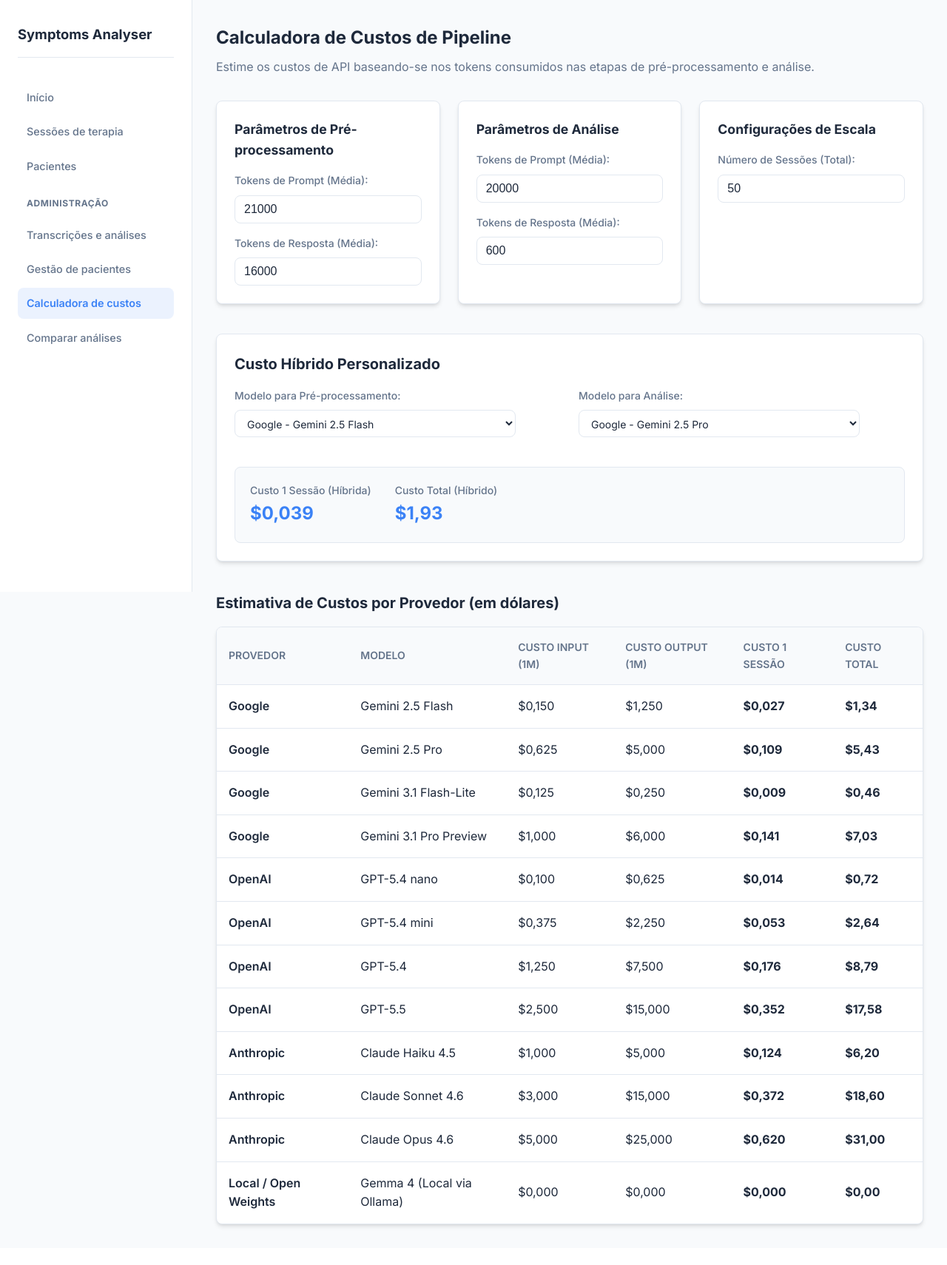
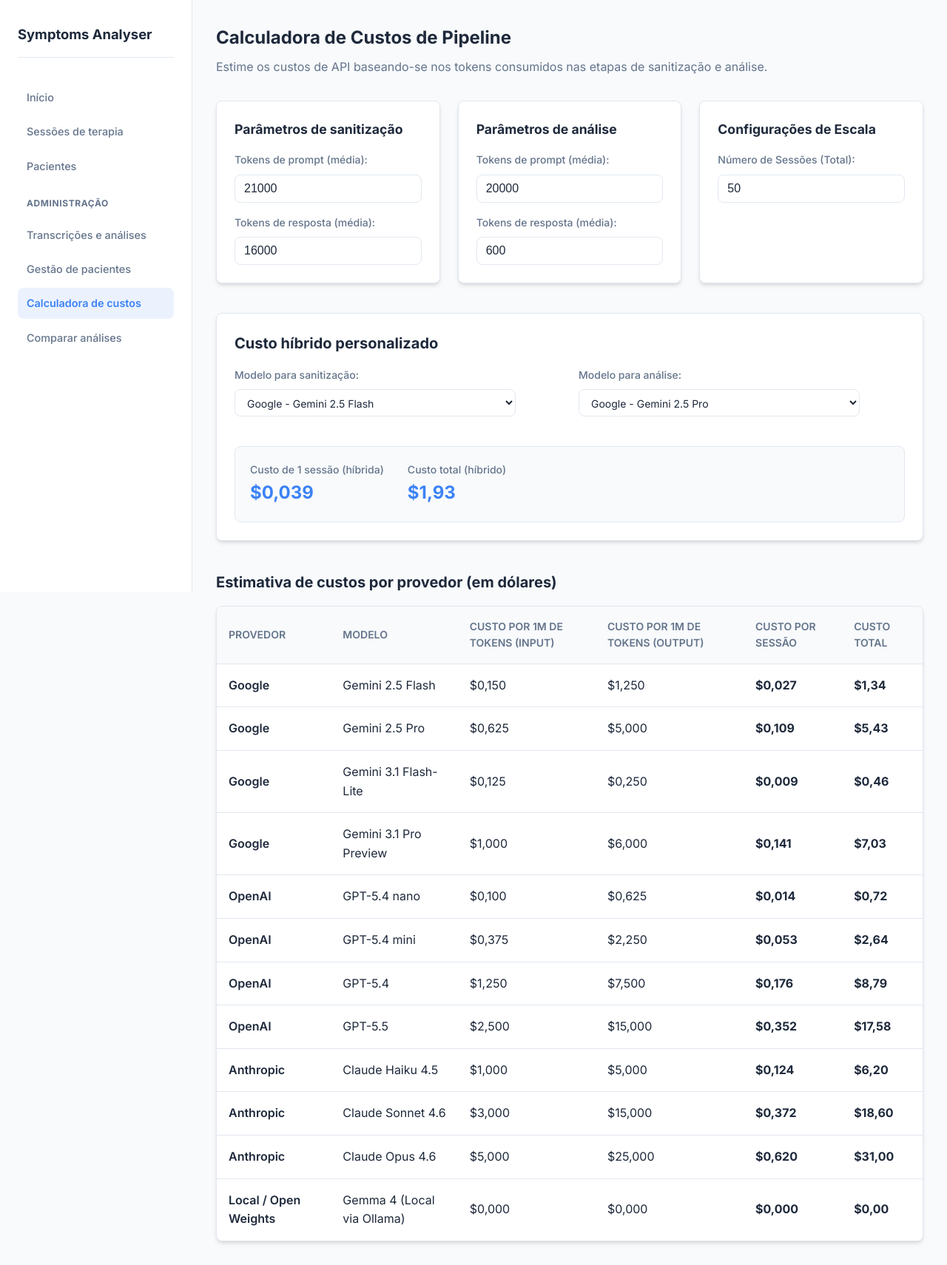
Before and after one commit to wpramio/symptoms-analyser, a Flask app: page /admin/calculator in a window 1280 px wide. Shown: the whole page at 74% size. Before the commit the page ends 1660 px from the top, so only its background shows below. Run offline with Flask 3, Linux system fonts and the light colour scheme.

Commit message:
refactor: improve text styling in admin_calculator

```diff
--- a/src/symptoms_analyser/templates/admin_calculator.html
+++ b/src/symptoms_analyser/templates/admin_calculator.html
@@ -7,31 +7,30 @@
 <div id="calculatorView" class="calculator-view">
     <div class="calc-header">
         <h2>Calculadora de Custos de Pipeline</h2>
-        <p>Estime os custos de API baseando-se nos tokens consumidos nas etapas de pré-processamento e análise.
-        </p>
+        <p>Estime os custos de API baseando-se nos tokens consumidos nas etapas de sanitização e análise.</p>
     </div>
 
     <div class="calc-grid">
         <div class="calc-card">
-            <h3>Parâmetros de Pré-processamento</h3>
+            <h3>Parâmetros de sanitização</h3>
             <div class="input-group">
-                <label for="calcPrepPrompt">Tokens de Prompt (Média):</label>
+                <label for="calcPrepPrompt">Tokens de prompt (média):</label>
                 <input type="number" id="calcPrepPrompt" value="21000" step="1000">
             </div>
             <div class="input-group">
-                <label for="calcPrepComp">Tokens de Resposta (Média):</label>
+                <label for="calcPrepComp">Tokens de resposta (média):</label>
                 <input type="number" id="calcPrepComp" value="16000" step="1000">
             </div>
         </div>
 
         <div class="calc-card">
-            <h3>Parâmetros de Análise</h3>
+            <h3>Parâmetros de análise</h3>
             <div class="input-group">
-                <label for="calcAnaPrompt">Tokens de Prompt (Média):</label>
+                <label for="calcAnaPrompt">Tokens de prompt (média):</label>
                 <input type="number" id="calcAnaPrompt" value="20000" step="1000">
             </div>
             <div class="input-group">
-                <label for="calcAnaComp">Tokens de Resposta (Média):</label>
+                <label for="calcAnaComp">Tokens de resposta (média):</label>
                 <input type="number" id="calcAnaComp" value="600" step="100">
             </div>
         </div>
@@ -46,16 +45,16 @@
     </div>
 
     <div class="calc-hybrid">
-        <h3>Custo Híbrido Personalizado</h3>
+        <h3>Custo híbrido personalizado</h3>
         <div class="calc-hybrid-grid">
             <div class="input-group">
-                <label for="hybridPrepSelect">Modelo para Pré-processamento:</label>
+                <label for="hybridPrepSelect">Modelo para sanitização:</label>
                 <select id="hybridPrepSelect">
                     <!-- Populated by JS -->
                 </select>
             </div>
             <div class="input-group">
-                <label for="hybridAnaSelect">Modelo para Análise:</label>
+                <label for="hybridAnaSelect">Modelo para análise:</label>
                 <select id="hybridAnaSelect">
                     <!-- Populated by JS -->
                 </select>
@@ -63,28 +62,28 @@
         </div>
         <div class="calc-hybrid-totals">
             <div>
-                <span>Custo 1 Sessão (Híbrida)</span>
+                <span>Custo de 1 sessão (híbrida)</span>
                 <strong id="hybridSessionCost">$-</strong>
             </div>
             <div>
-                <span>Custo Total (Híbrido)</span>
+                <span>Custo total (híbrido)</span>
                 <strong id="hybridTotalCost">$-</strong>
             </div>
         </div>
     </div>
 
     <div class="calc-results">
-        <h3>Estimativa de Custos por Provedor (em dólares)</h3>
+        <h3>Estimativa de custos por provedor (em dólares)</h3>
         <div class="table-container">
             <table class="cost-table" id="costTable">
                 <thead>
                     <tr>
                         <th>Provedor</th>
                         <th>Modelo</th>
-                        <th>Custo Input (1M)</th>
-                        <th>Custo Output (1M)</th>
-                        <th>Custo 1 Sessão</th>
-                        <th>Custo Total</th>
+                        <th>Custo por 1M de tokens (input)</th>
+                        <th>Custo por 1M de tokens (output)</th>
+                        <th>Custo por sessão</th>
+                        <th>Custo total</th>
                     </tr>
                 </thead>
                 <tbody>
```
